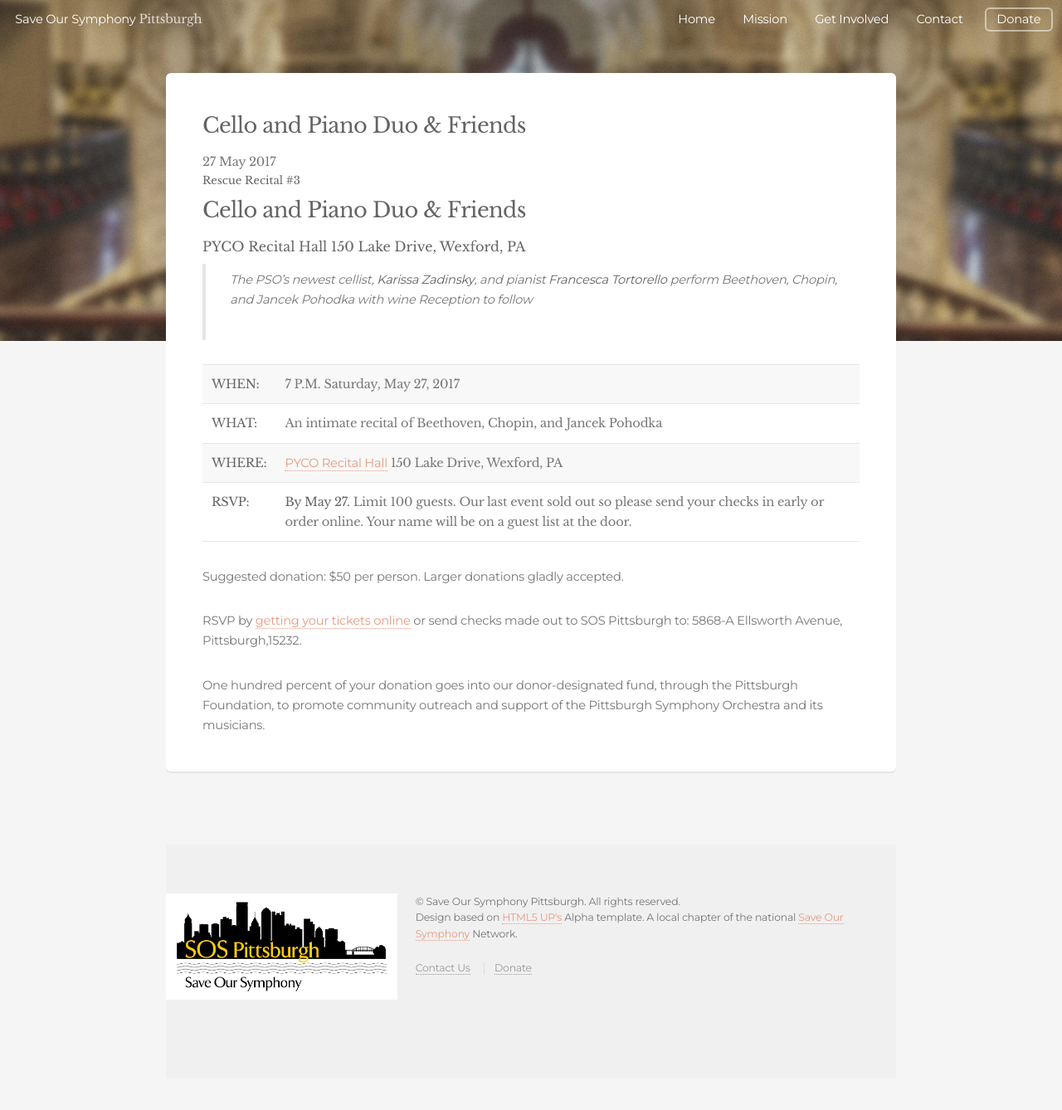
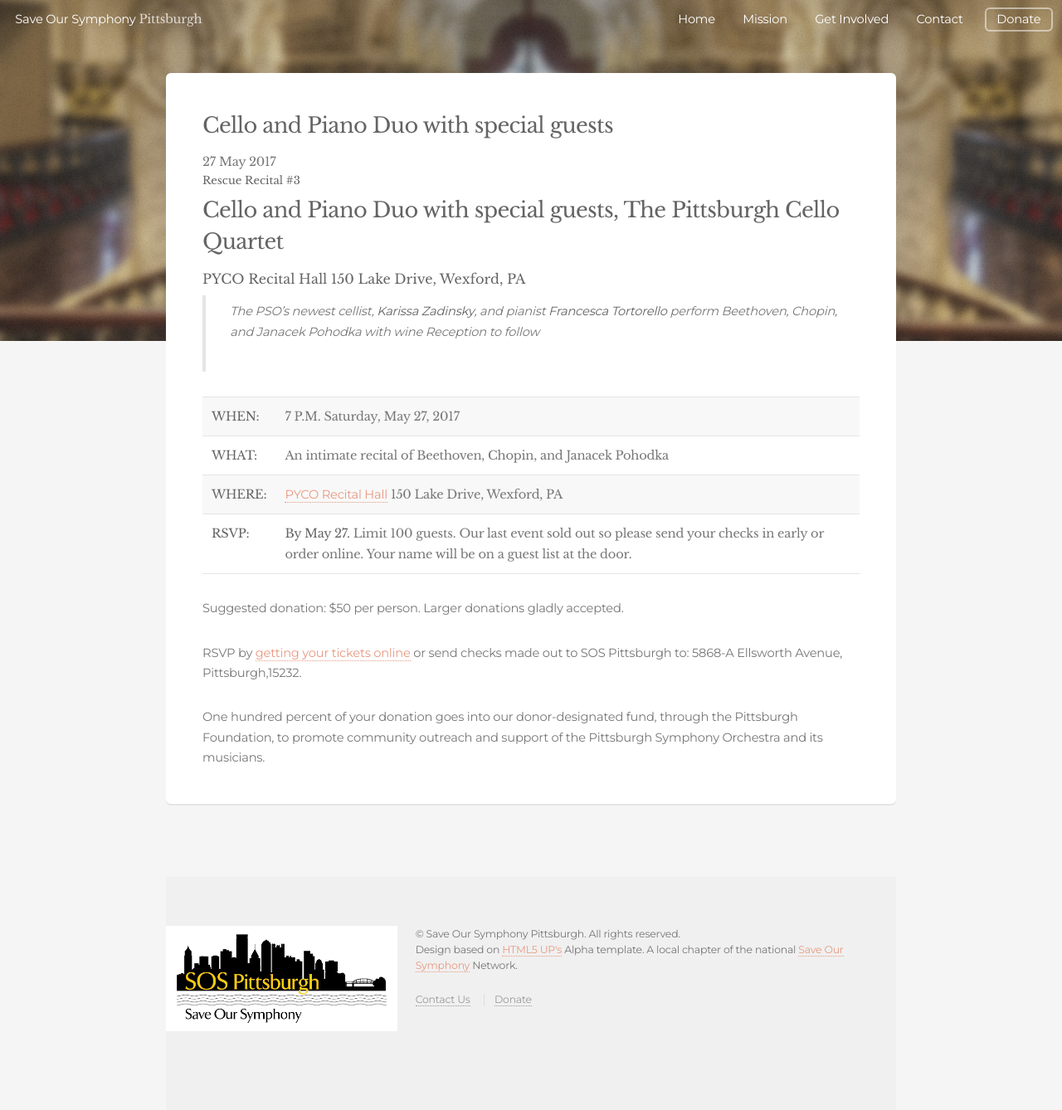
Before and after one commit to daraghbyrne/sospittsburgh, a Jekyll site: the page built from _posts/events/2017-05-27-cello-and-piano-duo.markdown, in a window 1280 px wide. Shown: the whole page at 83% size. Built offline with Jekyll 4.4.1, drawn with Linux system fonts in a browser that asks for light colours; before the commit the page ends 1300 px from its top, so only the background shows below that.

Commit message:
corrections for janacek

```diff
--- a/_posts/events/2017-05-27-cello-and-piano-duo.markdown
+++ b/_posts/events/2017-05-27-cello-and-piano-duo.markdown
@@ -1,20 +1,20 @@
 ---
 layout: post
-title:  "Cello and Piano Duo & Friends"
+title:  "Cello and Piano Duo with special guests"
 date:   2017-05-27 19:00:00 -0400
 categories: event events
-description: "The PSO's newest cellist, Karissa Zadinsky, and pianist Francesca Tortorello perform Beethoven, Chopin, and Jancek Pohodka"
+description: "The PSO's newest cellist, Karissa Zadinsky, and pianist Francesca Tortorello perform Beethoven, Chopin, and Janacek Pohodka"
 ---
 
 ##### Rescue Recital  #3
-### Cello and Piano Duo & Friends
+### Cello and Piano Duo with special guests, The Pittsburgh Cello Quartet
 #### PYCO Recital Hall 150 Lake Drive, Wexford, PA
 
-> The PSO’s newest cellist, __Karissa Zadinsky__, and pianist __Francesca Tortorello__ perform Beethoven, Chopin, and Jancek Pohodka
+> The PSO’s newest cellist, __Karissa Zadinsky__, and pianist __Francesca Tortorello__ perform Beethoven, Chopin, and Janacek Pohodka
 with wine Reception to follow
 
 | __WHEN:__  | 7 P.M. Saturday, May 27, 2017  |
-| __WHAT:__  | An intimate recital of Beethoven, Chopin, and Jancek Pohodka  |
+| __WHAT:__  | An intimate recital of Beethoven, Chopin, and Janacek Pohodka  |
 | __WHERE:__  | [PYCO Recital Hall](http://www.pycoschoolofmusic.com) 150 Lake Drive, Wexford, PA  |
 | __RSVP:__  | __By May 27.__ Limit 100 guests. Our last event sold out so please send your checks in early or order online. Your name will be on a guest list at the door. |
 
```
